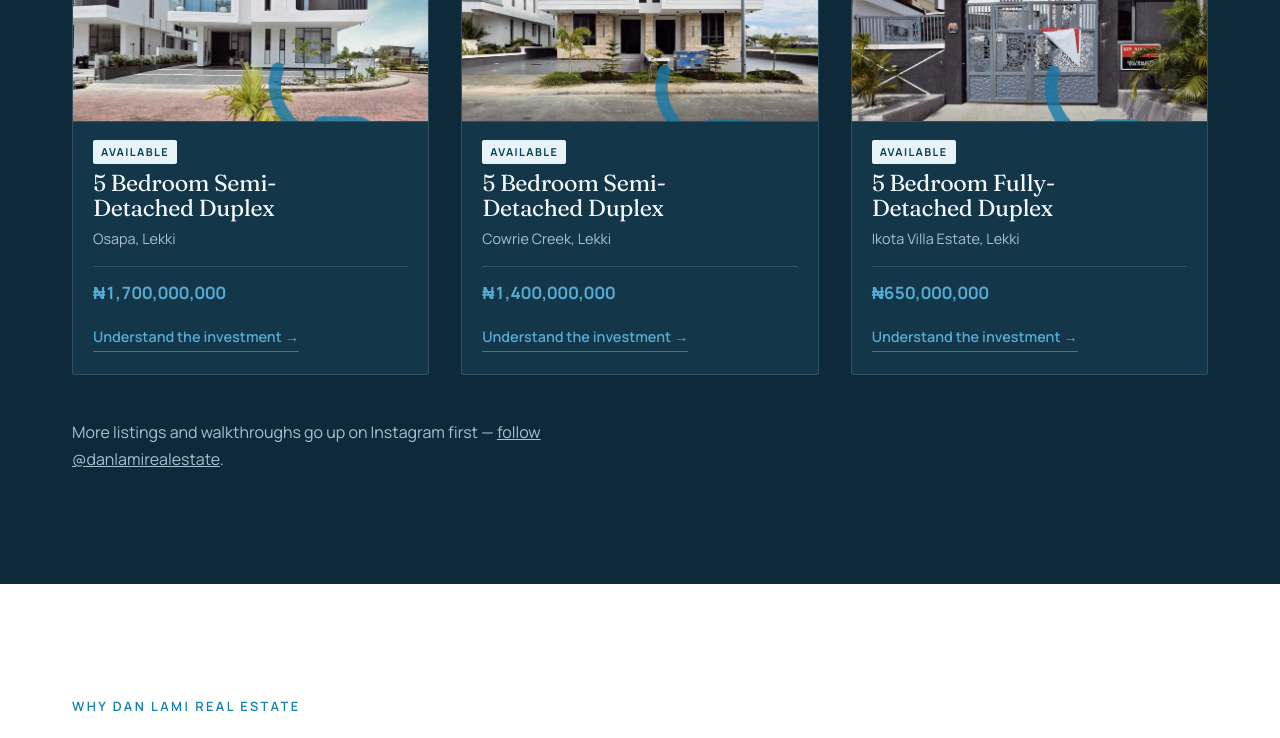
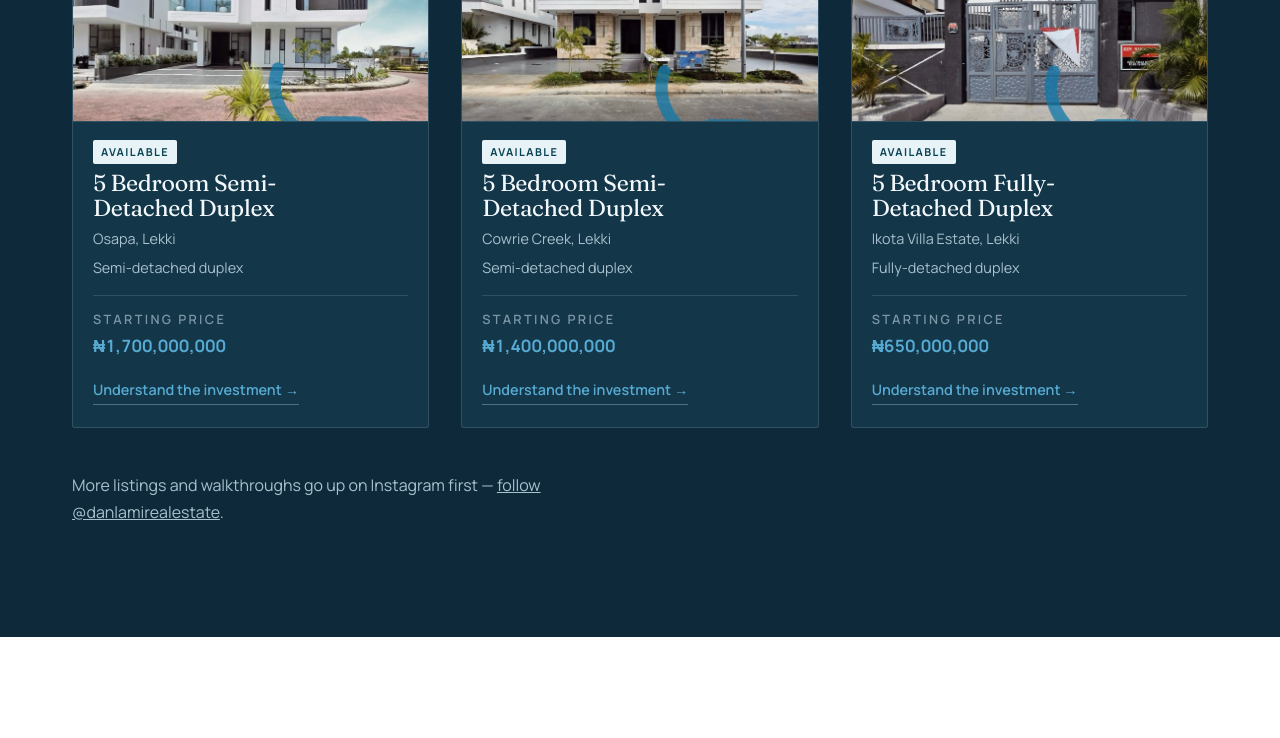
Before and after one commit to Highscoretech/DanlamiRealEstate, a Next.js app: page / in a window 1280 px wide. Shown: the part 8120-8858 px from the top of the page. Built offline with nearby package versions, Linux system fonts and the light colour scheme.

Commit message:
Rebuild property cards to the section 9 opportunity format

```diff
--- a/app/globals.css
+++ b/app/globals.css
@@ -606,6 +606,44 @@ p { margin: 0; }
   font-size: var(--step--1);
   color: var(--muted);
 }
+/* Property type, per §9's card format. */
+.property-type {
+  font-size: var(--step--1);
+  color: var(--muted);
+}
+.band-white .property-type { color: var(--muted-on-light); }
+
+/* "Starting price" rather than a bare figure — the client wants these read
+   as investment opportunities, not catalogue entries. */
+.price-label {
+  display: block;
+  font-family: var(--font-body);
+  font-size: var(--step--2);
+  font-weight: 600;
+  letter-spacing: .18em;
+  text-transform: uppercase;
+  color: var(--faint);
+  margin-bottom: .15rem;
+}
+.band-white .price-label { color: var(--faint-on-light); }
+
+/* The investment thesis. Only rendered when the client has written one. */
+.thesis-block {
+  margin-top: .9rem;
+  padding-top: .9rem;
+  border-top: 1px solid var(--line);
+  display: flex;
+  flex-direction: column;
+  gap: .45rem;
+}
+.thesis-block p:last-child {
+  font-size: var(--step--1);
+  color: var(--muted);
+  line-height: 1.6;
+}
+.band-white .thesis-block { border-color: var(--line-on-light); }
+.band-white .thesis-block p:last-child { color: var(--muted-on-light); }
+
 .property-price {
   margin-top: .6rem;
   padding-top: .8rem;
--- a/app/page.tsx
+++ b/app/page.tsx
@@ -361,11 +361,25 @@ export default function HomePage() {
                     height="clamp(13rem, 24vw, 18rem)"
                     focus="center 22%"
                   />
+                  {/* Card format per §9: name, location, starting price,
+                      property type, then why this opportunity. */}
                   <div className="property-card-body">
                     <span className="tag">{p.status}</span>
                     <h3>{p.title}</h3>
                     <p className="property-where">{p.location}</p>
-                    <p className="property-price">{p.price}</p>
+                    <p className="property-type">{p.type}</p>
+                    <p className="property-price">
+                      <span className="price-label">Starting price</span>
+                      {p.price}
+                    </p>
+
+                    {p.thesis ? (
+                      <div className="thesis-block">
+                        <p className="rule-label">Why this opportunity</p>
+                        <p>{p.thesis}</p>
+                      </div>
+                    ) : null}
+
                     <span className="link-arrow" style={{ marginTop: ".75rem" }}>
                       Understand the investment &rarr;
                     </span>
```
Also changed, not shown: app/properties/[slug]/page.tsx (+7 -0 lines), app/properties/page.tsx (+17 -1 lines), content/properties.ts (+7 -0 lines).
